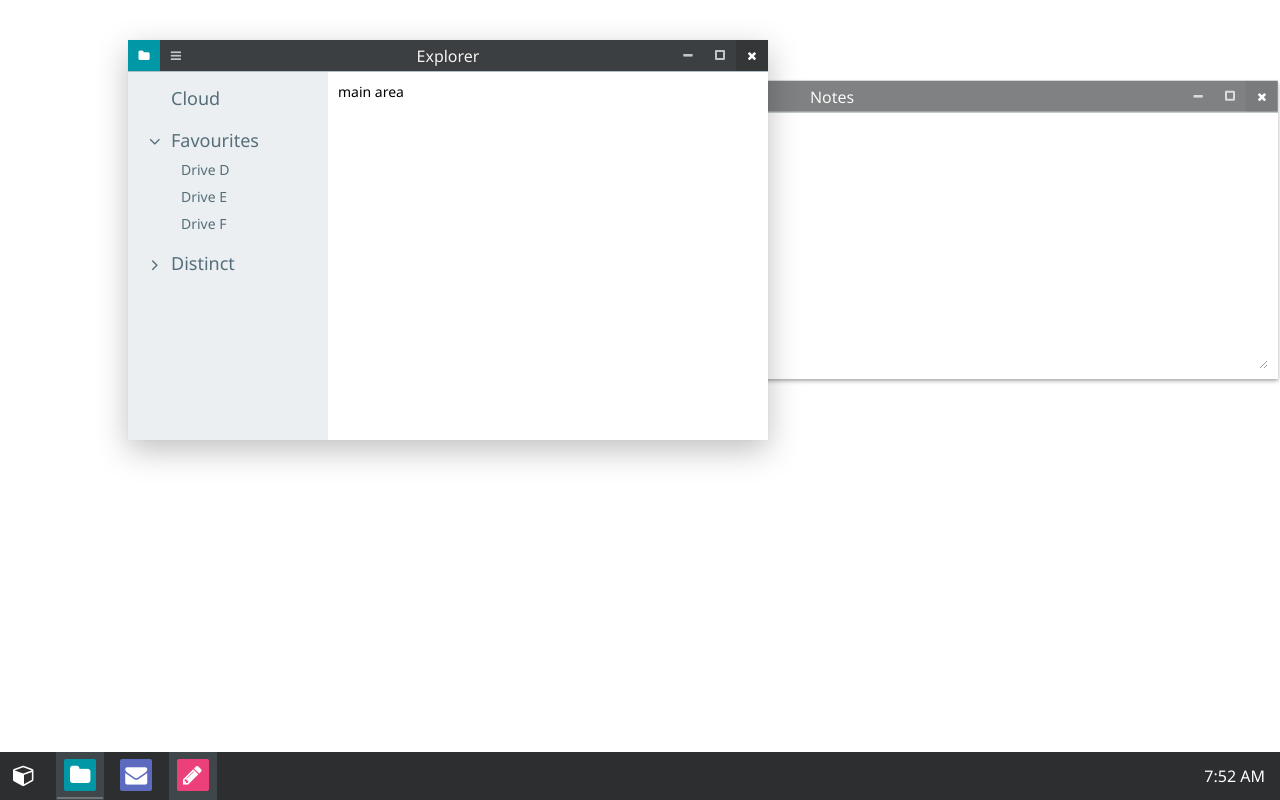
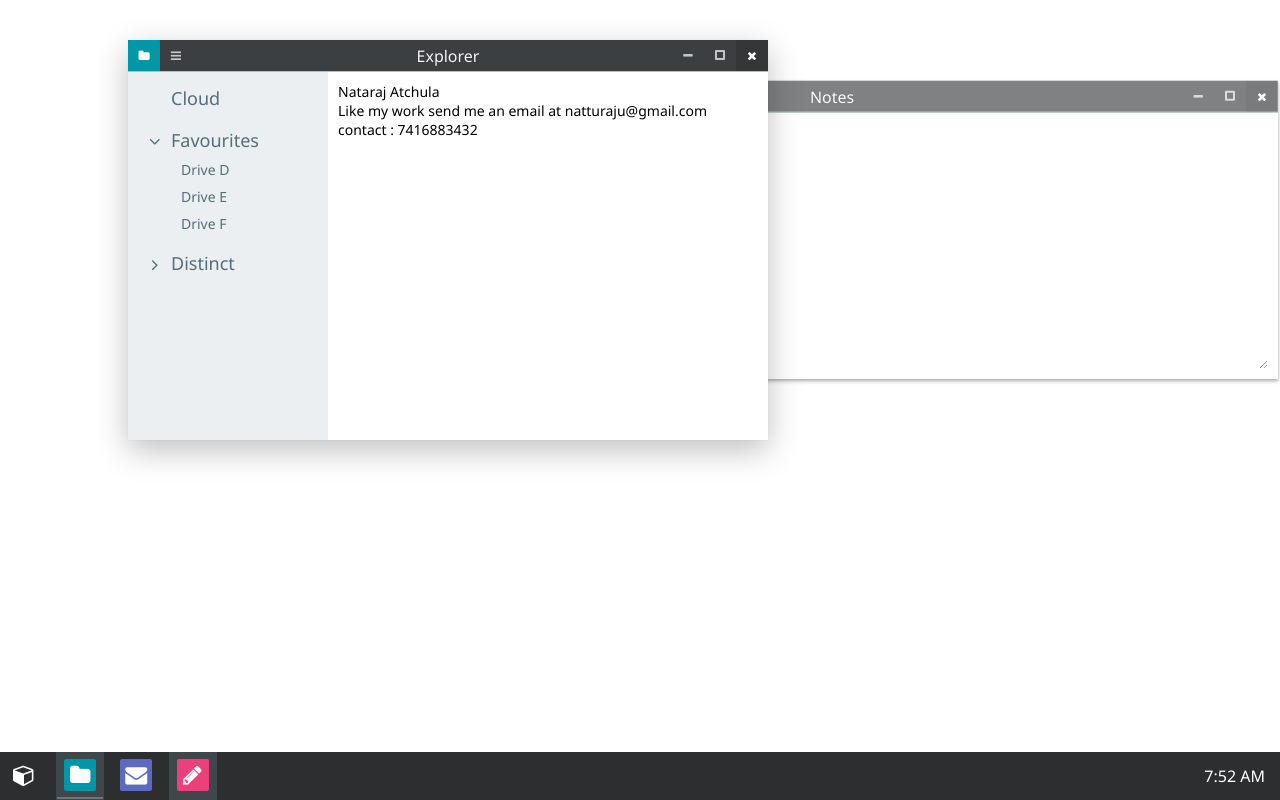
Before and after one commit to natarajnattu/natarajnattu.github.io, a plain HTML site: page index.html in a window 1280 px wide. Drawn offline with Linux system fonts and the light colour scheme.

Commit message:
Update index.html

```diff
--- a/index.html
+++ b/index.html
@@ -188,7 +188,9 @@
         </ul>
       </div>
       <div class="window__main">
-        main area
+        Nataraj Atchula <br>
+        Like my work send me an email at natturaju@gmail.com <br>
+        contact : 7416883432
       </div>
     </div>
 
```
